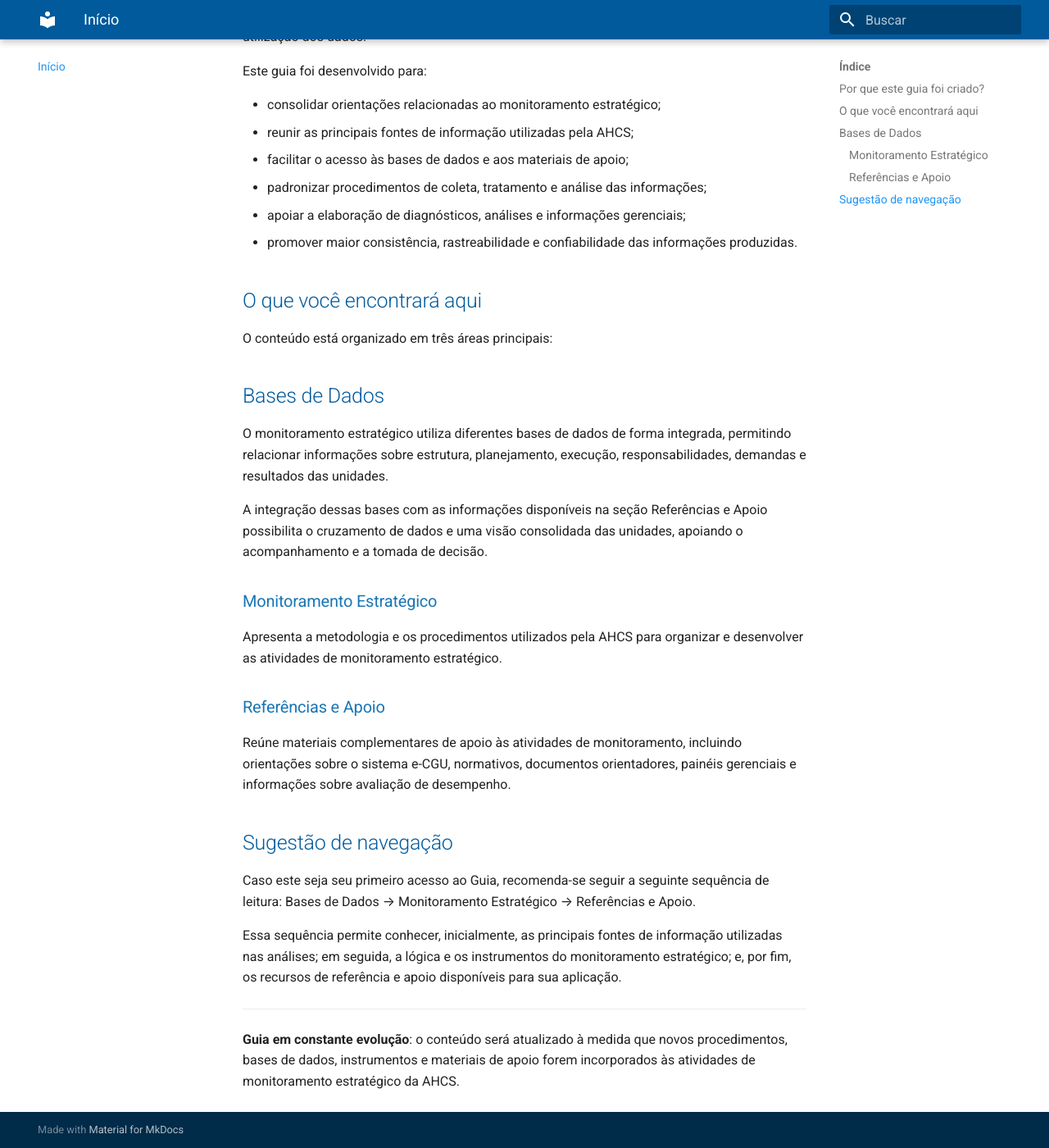
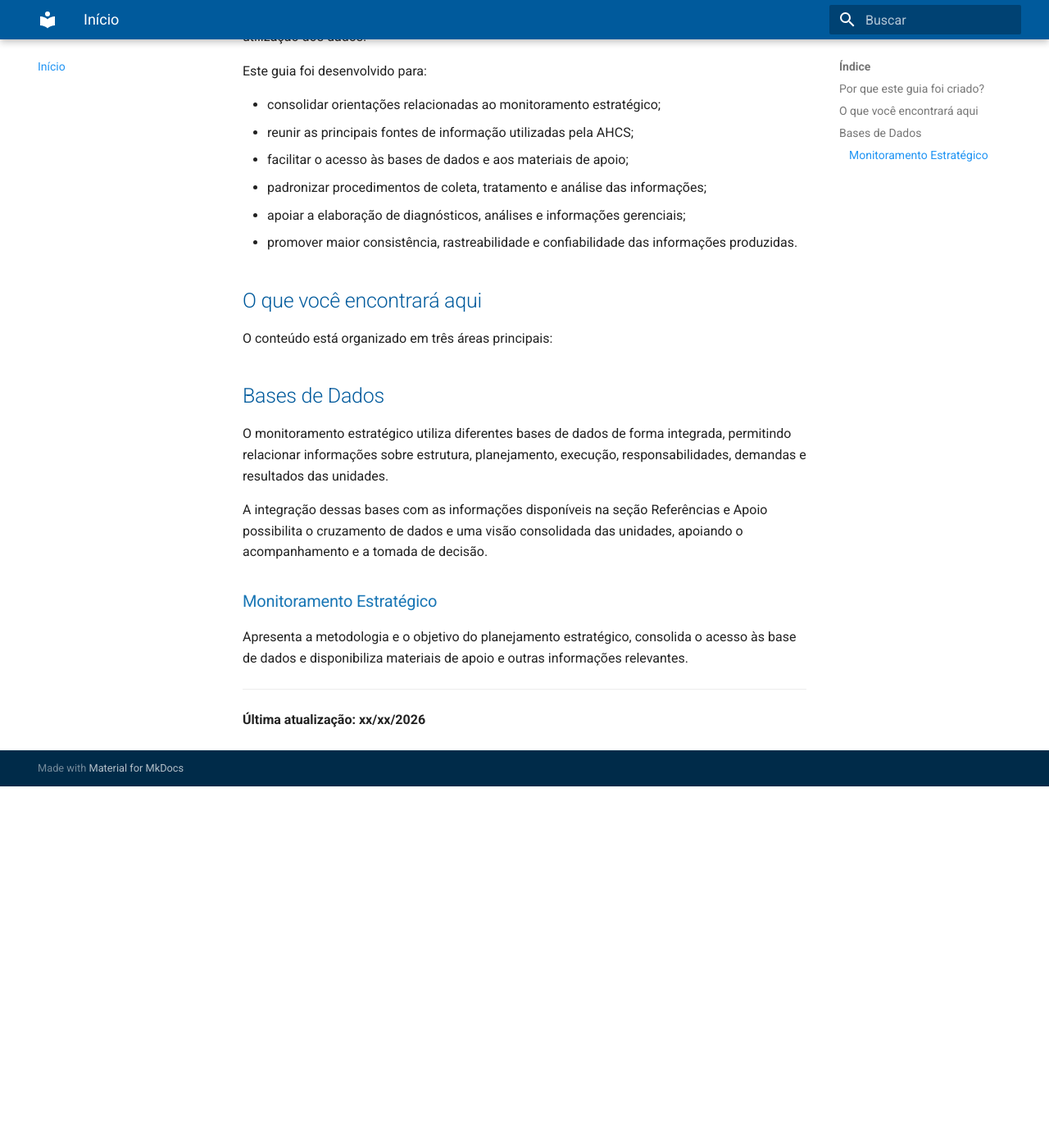
Before and after one commit to CGEMG-AHCS/guia-monitoramento-estrategico, an MkDocs documentation site: the page built from docs/index.md, in a window 1280 px wide and 1400 px high, scrolled down 1080 px. Shown: the whole window at 82% size. Built offline with MkDocs 1.6.1 and Material for MkDocs 9.7.7, drawn with Linux system fonts in a browser that asks for light colours; after the commit the page ends 2039 px from its top, so only the background shows below that.

Commit message:
Update index.md

```diff
--- a/docs/index.md
+++ b/docs/index.md
@@ -41,19 +41,9 @@ A integração dessas bases com as informações disponíveis na seção Referê
 
 ### Monitoramento Estratégico
 
-Apresenta a metodologia e os procedimentos utilizados pela AHCS para organizar e desenvolver as atividades de monitoramento estratégico.
+Apresenta a metodologia e o objetivo do planejamento estratégico, consolida o acesso às base de dados e disponibiliza materiais de apoio e outras informações relevantes.
 
-
-### Referências e Apoio
-
-Reúne materiais complementares de apoio às atividades de monitoramento, incluindo orientações sobre o sistema e-CGU, normativos, documentos orientadores, painéis gerenciais e informações sobre avaliação de desempenho.
-
-## Sugestão de navegação
-
-Caso este seja seu primeiro acesso ao Guia, recomenda-se seguir a seguinte sequência de leitura: Bases de Dados → Monitoramento Estratégico → Referências e Apoio.
-
-Essa sequência permite conhecer, inicialmente, as principais fontes de informação utilizadas nas análises; em seguida, a lógica e os instrumentos do monitoramento estratégico; e, por fim, os recursos de referência e apoio disponíveis para sua aplicação.
 
 ---
 
-**Guia em constante evolução**: o conteúdo será atualizado à medida que novos procedimentos, bases de dados, instrumentos e materiais de apoio forem incorporados às atividades de monitoramento estratégico da AHCS.
+**Última atualização: xx/xx/2026**
```
